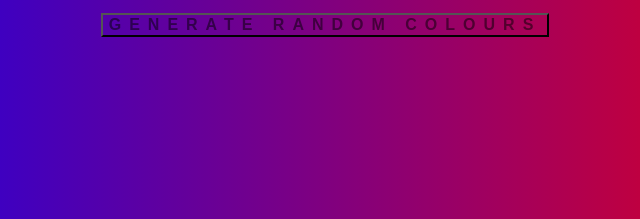
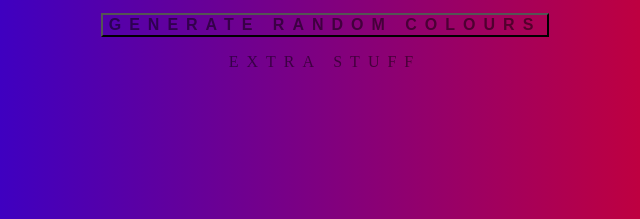
Before and after one commit to overlordgreg12/background-generator, a website: page index.html in a window 1280 px wide. Shown: the part 320-539 px from the top of the page, 315-955 px from the left. Drawn offline with Linux system fonts and the light colour scheme.

Commit message:
what am i doing

```diff
--- a/index.html
+++ b/index.html
@@ -15,5 +15,7 @@
     <h3></h3>
     <button class="random"> Generate random colours</button>
     <script src="script.js"></script>
+    <p>Extra stuff</p>
+
 </body>
 </html>
```
